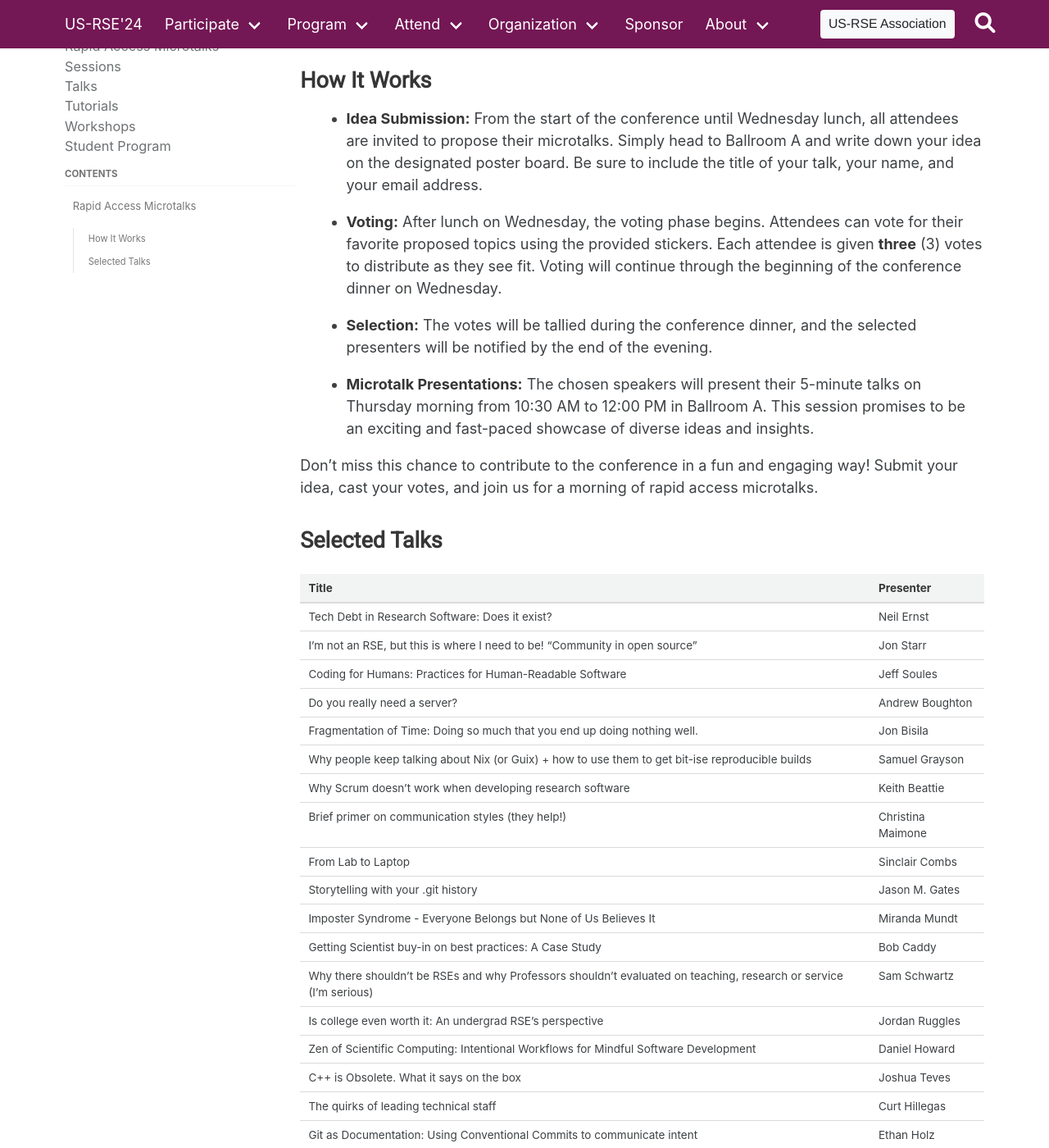
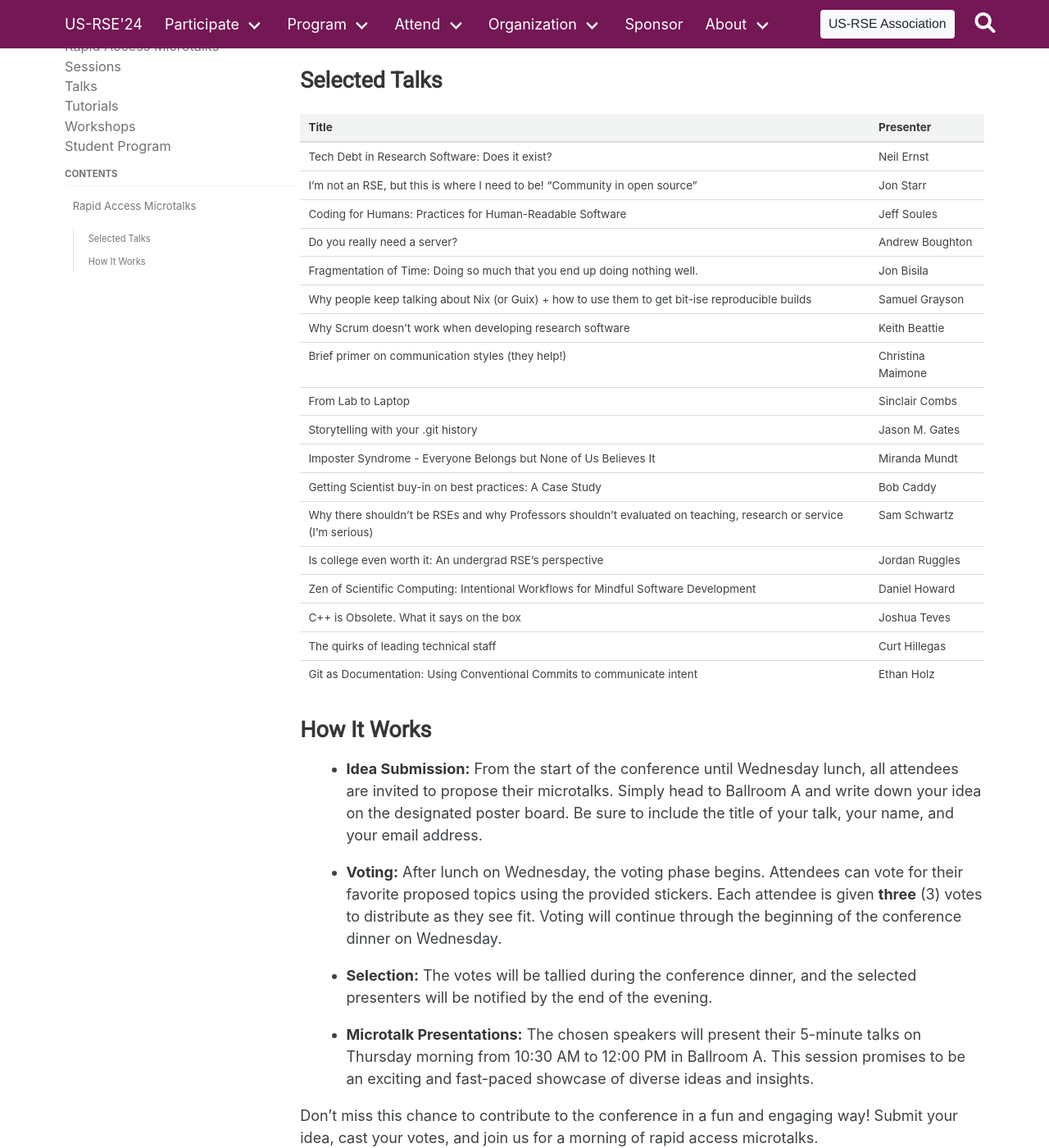
Before and after one commit to USRSE/usrse24, a Jekyll site: the page built from pages/program/ram.md, in a window 1280 px wide and 1400 px high, scrolled down 273 px. Shown: the whole window at 82% size. Built offline with Jekyll 4.4.1, drawn with Linux system fonts in a browser that asks for light colours; a style sheet for code colours, icons or effects is not loaded; some of the changed lines change nothing that is shown.

Commit message:
Swap order

```diff
--- a/pages/program/ram.md
+++ b/pages/program/ram.md
@@ -13,19 +13,6 @@ attendees to share their ideas in a fast-paced format. This session encourages s
 and creativity, offering participants a platform to present a 5-minute rapid-fire talk on
 any topic of their choice. Whether you have a groundbreaking idea, a unique perspective,
 or want to regale an abject project failure, this is your chance to shine!
-
-### How It Works
-
-- **Idea Submission:** From the start of the conference until Wednesday lunch, all attendees are invited to propose their microtalks. Simply head to Ballroom A and write down your idea on the designated poster board. Be sure to include the title of your talk, your name, and your email address.
-
-- **Voting:** After lunch on Wednesday, the voting phase begins. Attendees can vote for their favorite proposed topics using the provided stickers. Each attendee is given **three** (3) votes to distribute as they see fit. Voting will continue through the beginning of the conference dinner on Wednesday.
-
-- **Selection:** The votes will be tallied during the conference dinner, and the selected presenters will be notified by the end of the evening.
-
-- **Microtalk Presentations:** The chosen speakers will present their 5-minute talks on Thursday morning from 10:30 AM to 12:00 PM in Ballroom A. This session promises to be an exciting and fast-paced showcase of diverse ideas and insights.
-
-Don’t miss this chance to contribute to the conference in a fun and engaging way! Submit your idea,
-cast your votes, and join us for a morning of rapid access microtalks.
 
 ### Selected Talks
 
@@ -49,3 +36,16 @@ cast your votes, and join us for a morning of rapid access microtalks.
 | C++ is Obsolete. What it says on the box | Joshua Teves |
 | The quirks of leading technical staff | Curt Hillegas |
 | Git as Documentation: Using Conventional Commits to communicate intent | Ethan Holz |
+
+### How It Works
+
+- **Idea Submission:** From the start of the conference until Wednesday lunch, all attendees are invited to propose their microtalks. Simply head to Ballroom A and write down your idea on the designated poster board. Be sure to include the title of your talk, your name, and your email address.
+
+- **Voting:** After lunch on Wednesday, the voting phase begins. Attendees can vote for their favorite proposed topics using the provided stickers. Each attendee is given **three** (3) votes to distribute as they see fit. Voting will continue through the beginning of the conference dinner on Wednesday.
+
+- **Selection:** The votes will be tallied during the conference dinner, and the selected presenters will be notified by the end of the evening.
+
+- **Microtalk Presentations:** The chosen speakers will present their 5-minute talks on Thursday morning from 10:30 AM to 12:00 PM in Ballroom A. This session promises to be an exciting and fast-paced showcase of diverse ideas and insights.
+
+Don’t miss this chance to contribute to the conference in a fun and engaging way! Submit your idea,
+cast your votes, and join us for a morning of rapid access microtalks.
```
